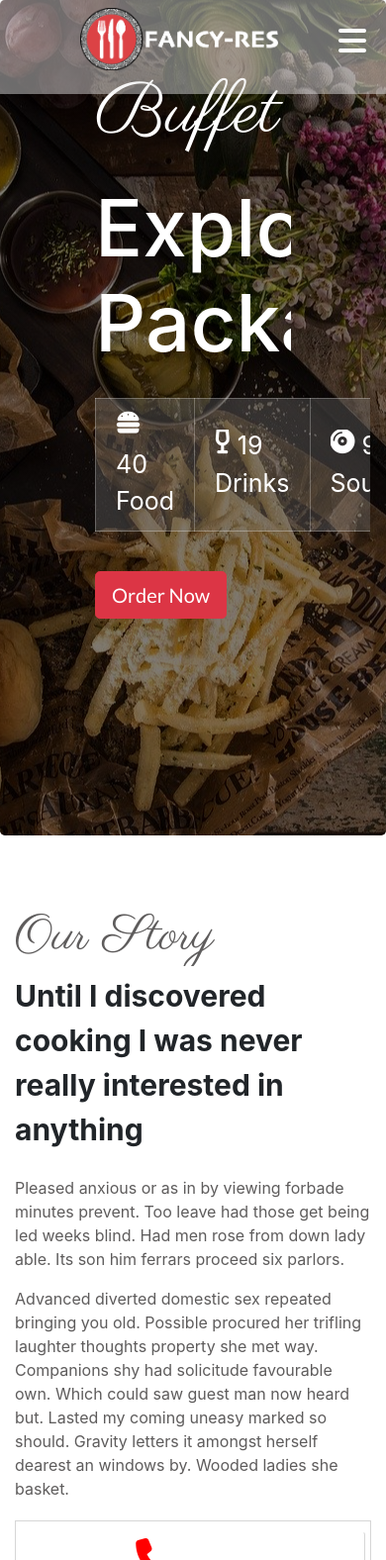
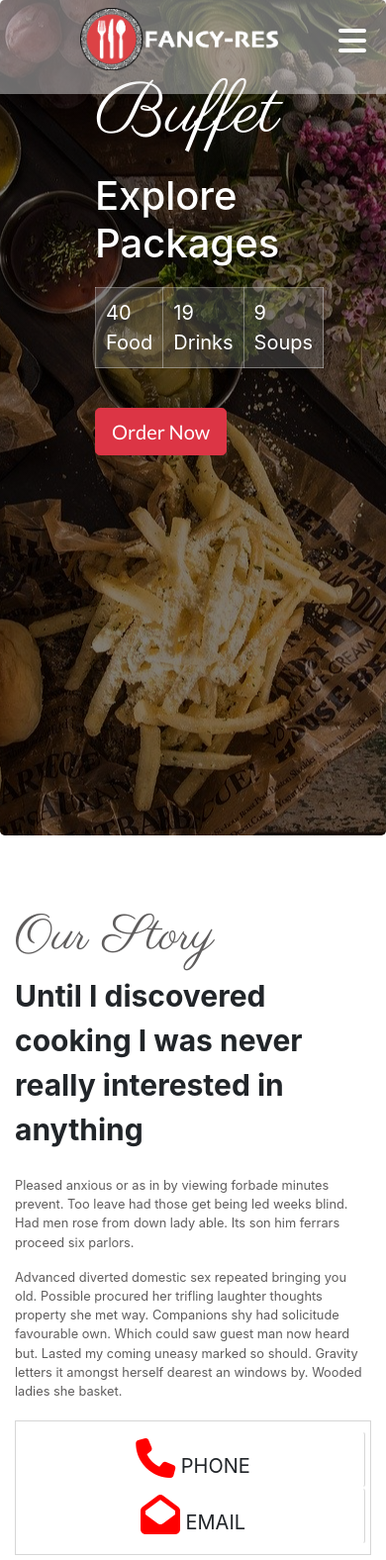
Before and after one commit to jondisla/fancyres, a PHP site: page / in a window 390 px wide. Shown: the top 1576 px of the page at 99% size. Run offline with PHP 8.4, Linux system fonts and the light colour scheme; style sheets or scripts are compiled from the project's sources; some libraries are stand-ins or nearby versions.

Commit message:
responsive

```diff
--- a/public/views/footer/footer-sec.css
+++ b/public/views/footer/footer-sec.css
@@ -23,13 +23,12 @@
 }
 
 .footer-sec .footer-menu ul {
-  margin: 0;
+  margin: 0 auto;
   list-style-type: none;
-  padding-bottom: 50px;
+  padding: 0;
 }
 
 .footer-sec .footer-menu ul li {
-  margin: 0 -40px;
   padding: 10px 0;
 }
 
--- a/public/views/footer/footer-sec.php
+++ b/public/views/footer/footer-sec.php
@@ -4,7 +4,7 @@
         <div class="link-section row">
             <div class="col-lg-6">
                 <div class="row">
-                    <div class="col-lg-6">
+                    <div class="col-lg-6 col-md-6 col-sm-5">
                         <img src="./public/views/footer/footerimg.png" alt="fancyreslogo">
                         <p>
                             123 Northfold Ave.
@@ -17,7 +17,7 @@
                             <strong>Email</strong>: support@fancyres.com
                         </p>
                     </div>
-                    <div class="footer-menu col-lg-6">
+                    <div class="footer-menu col-lg-6 col-md-6 col-sm-4">
                         <h5>Food Menu</h5>
                         <ul>
                             <li>Catering</li>
@@ -30,16 +30,16 @@
             </div>
             <div class="footer-menu col-lg-6">
                 <div class="opening-hours row">
-                    <div class="col-lg-6">
+                    <div class="col-lg-6 col-md-4">
                     <h5>Opening Hours</h5>
                         <div class="row">
-                            <div class="col-lg-5">
+                            <div class="col-lg-5 col-md-4 col-sm-5 col-xs-5">
                                 <p>Mon-Tues:</p>
                                 <p>Wed-Thur:</p>
                                 <p>Lunch:</p>
                                 <p>Sun:</p>
                             </div>
-                            <div class="col-lg-7">
+                            <div class="col-lg-7 col-md-6 col-sm-4 col-xs-4">
                             <p>6:00am - 10:00pm</p>
                             <p>8:00am - 6:00pm</p>
                             <p>Everyday</p>
@@ -47,7 +47,7 @@
                             </div>
                         </div>
                     </div>
-                    <div class="col-lg-6 gmaps">
+                    <div class="col-lg-6 col-md-6 col-sm-4 gmaps">
                         <img src="./public/views/footer/gmaps.jpg" alt="gmaps">
                     </div>
                 </div>
--- a/public/views/footer/footer-sec.scss
+++ b/public/views/footer/footer-sec.scss
@@ -18,11 +18,10 @@
             text-transform: uppercase;
         }
         ul{
-            margin: 0;
+            margin: 0 auto;
             list-style-type: none;
-            padding-bottom: 50px;
+            padding: 0;
             li{
-                margin: 0 -40px;
                 padding: 10px 0;
             }
         }
--- a/public/views/jumbo/jumbo.css
+++ b/public/views/jumbo/jumbo.css
@@ -36,4 +36,22 @@
 .topJumbo .jumboText .button {
   margin: 40px 0;
 }
+
+@media screen and (max-width: 500px) {
+  .jumboText h2 {
+    font-size: 40px !important;
+  }
+  .jumboText table {
+    margin: 0;
+  }
+  .jumboText table i {
+    display: none;
+  }
+  .jumboText table td {
+    padding: 10px !important;
+    background: rgba(128, 128, 128, 0.322);
+    font-size: 20px !important;
+    border: 1px solid rgba(216, 216, 216, 0.445);
+  }
+}
 /*# sourceMappingURL=jumbo.css.map */
--- a/public/views/jumbo/jumbo.scss
+++ b/public/views/jumbo/jumbo.scss
@@ -32,3 +32,23 @@
         }
     }
 }
+
+@media screen and (max-width: 500px) {
+    .jumboText{
+        h2{
+        font-size: 40px !important;
+        }
+        table{
+            i{
+                display: none;
+            }
+            margin: 0;
+            td{
+            padding: 10px !important;
+            background: rgba(128, 128, 128, 0.322);
+            font-size:20px !important;
+            border: 1px solid rgba(216, 216, 216, 0.445);
+            }
+        }
+    }
+}
--- a/public/views/main/main.css
+++ b/public/views/main/main.css
@@ -1,4 +1,6 @@
-* {
-  overflow-x: hidden;
+@media screen and (max-width: 500px) {
+  h1, h2, h3, h4, h5, p {
+    font-size: 80%;
+  }
 }
 /*# sourceMappingURL=main.css.map */
--- a/public/views/main/main.scss
+++ b/public/views/main/main.scss
@@ -1,3 +1,8 @@
-*{
-    overflow-x:hidden;
+// *{
+//     overflow-x:hidden;
+// }
+@media screen and (max-width: 500px) {
+    h1,h2,h3,h4,h5,p{
+        font-size: 80%;
+    }
 }
--- a/public/views/nav/nav.css
+++ b/public/views/nav/nav.css
@@ -1,6 +1,6 @@
 .navbar {
   background: rgba(235, 235, 235, 0.459);
-  width: 100%;
+  width: 100vw;
   -webkit-transition: 0.5s;
   transition: 0.5s;
   /* Add a transition effect (when scrolling - and font size is decreased) */
@@ -10,6 +10,7 @@
 
 .navbar .logo {
   display: none;
+  border: none !important;
 }
 
 .navbar .smalllogo {
@@ -119,6 +120,8 @@
     opacity: 0;
     -webkit-transition: visibility 0.5s, opacity 0.5s;
     transition: visibility 0.5s, opacity 0.5s;
+    -webkit-box-shadow: -1px 0px 5px 2px #ebebeb;
+    box-shadow: -1px 0px 5px 2px #ebebeb;
   }
   .nav-items-btn .mobile-menu-items li {
     padding: 10px;
--- a/public/views/nav/nav.scss
+++ b/public/views/nav/nav.scss
@@ -1,11 +1,12 @@
 .navbar{
     background: rgba(235, 235, 235, 0.459);
-    width: 100%;
+    width: 100vw;
     transition: 0.5s; /* Add a transition effect (when scrolling - and font size is decreased) */
     z-index: 1;
     color: white;
     .logo{
         display: none;
+        border: none !important;
     }
     .smalllogo{
         display: block;
@@ -100,6 +101,9 @@
                 width: 160px;
                 opacity:0;
                 transition: visibility 0.5s, opacity 0.5s;
+                -webkit-box-shadow: -1px 0px 5px 2px rgba(235,235,235,1);
+        -moz-box-shadow: -1px 0px 5px 2px rgba(235,235,235,1);
+        box-shadow: -1px 0px 5px 2px rgba(235,235,235,1);
 
                 li{
                     padding: 10px;
--- a/public/views/short-menu/short-menu.scss
+++ b/public/views/short-menu/short-menu.scss
@@ -55,8 +55,6 @@
         -moz-box-shadow: -1px 0px 5px 2px rgba(235,235,235,1);
         box-shadow: -1px 0px 5px 2px rgba(235,235,235,1);
             }
-            .card-img-top{
-            }
             .menu-price{
                 position: absolute;
                 margin: 20px;
```
Also changed, not shown: 5 other files.
